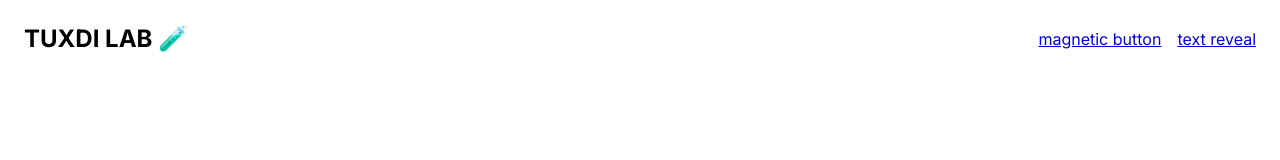
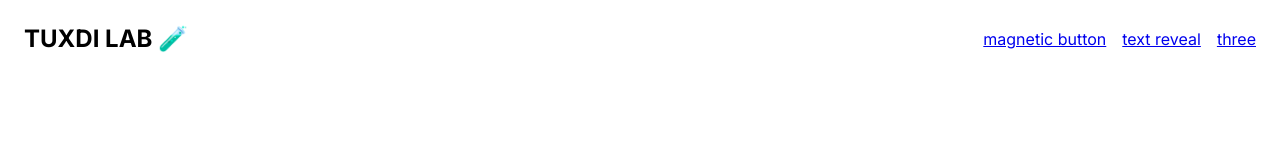
Before and after one commit to tomasferrerasdev/tuxdi-lab, a Next.js app: page / in a window 1280 px wide. Shown: the top 160 px of the page. Built offline with nearby package versions, Linux system fonts and the light colour scheme.

Commit message:
feat: add dynamic in order to make it work

```diff
--- a/app/components/Earth/Earth.jsx
+++ b/app/components/Earth/Earth.jsx
@@ -1,11 +1,12 @@
 "use client";
+
 import { Canvas, useLoader } from "@react-three/fiber";
 import { useRef } from "react";
 import { useScroll } from "framer-motion";
 import { TextureLoader } from "three/src/loaders/TextureLoader";
 import { motion } from "framer-motion-3d";
 
-export const Earth = () => {
+export default function Earth() {
   const scene = useRef(null);
   const { scrollYProgress } = useScroll({
     target: scene,
@@ -28,4 +29,4 @@ export const Earth = () => {
       </motion.mesh>
     </Canvas>
   );
-};
+}
--- a/app/page.jsx
+++ b/app/page.jsx
@@ -8,6 +8,7 @@ export default function Home() {
         <div className={styles.navbarLinks}>
           <a href="/labs/magnetic-button">magnetic button</a>
           <a href="/labs/text-reveal">text reveal</a>
+          <a href="/labs/smooth-scroll">three</a>
         </div>
       </div>
     </main>
```
Also changed, not shown: app/labs/smooth-scroll/page.jsx (+6 -1 lines).
